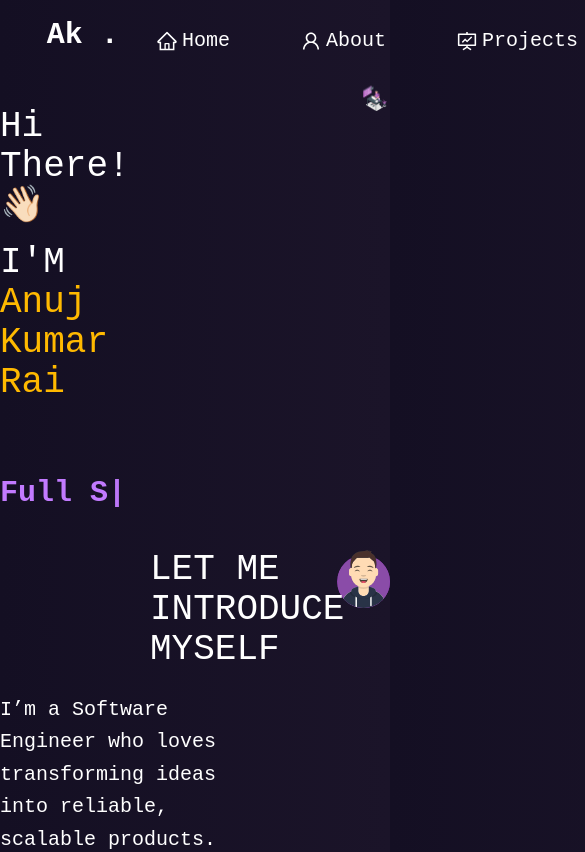
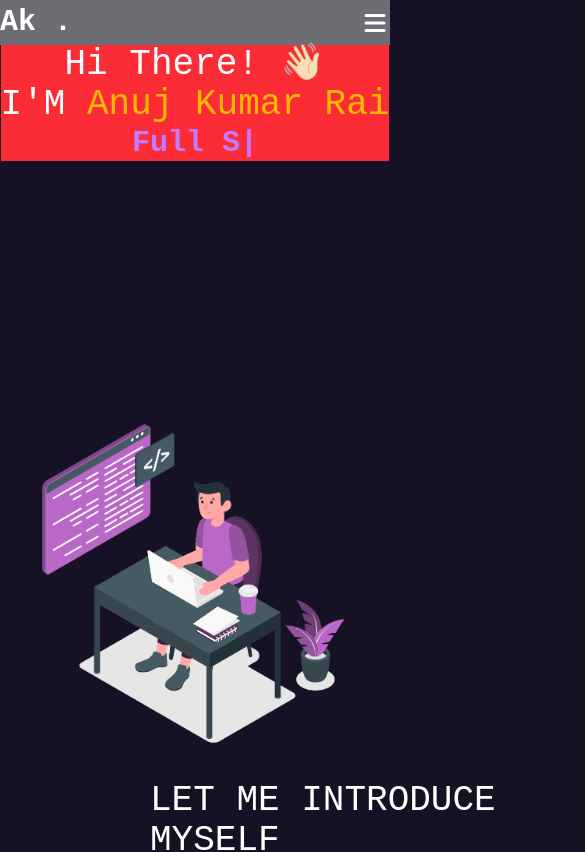
Before and after one commit to Anuj5588/anuj-kumar-rai-portfolio, a Next.js app: page / in a window 390 px wide. Shown: the top 852 px of the page, 585 px wide, since content can reach past the window. Built offline with nearby package versions, Linux system fonts and the light colour scheme.

Commit message:
started working on the responsiveness

```diff
--- a/app/component/Footer/footerLayout/page.js
+++ b/app/component/Footer/footerLayout/page.js
@@ -9,7 +9,7 @@ import { FaLinkedinIn } from "react-icons/fa";
 const Footer = () => {
   return (
     <>
-<div className='bg-[rgb(19,23,27)] px-[200px] flex justify-between  items-center h-[50px]'>
+<div className='bg-[rgb(19,23,27)] px-[200px] flex justify-between  items-center h-[50px] max-md:hidden'>
 
     <div className=''>Designed and Developed by Anuj Kumar Rai</div>
 
--- a/app/component/Hero/leftSection/upperSection/page.js
+++ b/app/component/Hero/leftSection/upperSection/page.js
@@ -42,8 +42,8 @@ const Uppersection
   return (
     <>
       {/* HERO SECTION */}
-      <section className=" flex flex-col justify-center">
-        <h6 className="text-white text-4xl">
+      <section className=" flex flex-col justify-center max-sm:bg-red-500 max-sm:items-center max-sm:">
+        <h6 className="text-white text-4xl ">
           Hi There!{" "}
           <span className="wave" role="img" aria-labelledby="wave">
             👋🏻
--- a/app/component/Hero/pages.js
+++ b/app/component/Hero/pages.js
@@ -7,7 +7,7 @@ import BottomRsection from './rightSection/bottomSection/page';
 const Hero = () => {
   return (
     <>
-   <div className="flex justify-center gap-[230px] ">
+   <div className="flex justify-center gap-[230px] max-md:flex-col max-md:items-center  max-md:justify-center ">
         <div className="mt-[12%]">
           <Uppersection />
         </div>
@@ -16,7 +16,7 @@ const Hero = () => {
           <Rightsection />
         </div>
       </div>
-      <div className='flex justify-center gap-[100px] mt-[10%] '>
+      <div className='flex justify-center gap-[100px] mt-[10%] max-md:flex-col max-md:items-center max-md:justify-center '>
         <Bottomsection/>
         <BottomRsection/>
       </div>
--- a/app/component/Navbar/page.js
+++ b/app/component/Navbar/page.js
@@ -1,54 +1,79 @@
+"use client"
 
 import { navItems } from '@/public/jsonData/page'
 import styles from "./page.module.css";
-import {
-  AiFillStar,
-} from "react-icons/ai";
+import { AiFillStar } from "react-icons/ai";
 import { CgGitFork } from "react-icons/cg";
-import Link from 'next/link';
+import { HiMenu, HiX } from "react-icons/hi";
+import Link from 'next/link'
+import { useState } from "react";
 
 const Navbar = () => {
-
+  const [open, setOpen] = useState(false);
 
   return (
     <>
-    <span className='text-white text-[30px] flex mt-4 gap-4 font-extrabold text-2xl ml-[12%] font-mono'>Ak .</span>
-    <div className='flex  gap-[70px] -mt-[30px]  ml-[40%]'>
+      {/* Top bar */}
+      <div className="flex items-center justify-between w-full mt-4 max-md:bg-[#6e6d74] max-md:m-0 max-md:-pr-0 ">
 
-
-     {navItems.map((item, index) => (
-
-      <Link href={item.path} key={index}>
-      <h1> {console.log(item.path)}</h1>
-  <span
-    key={index}
-    className="group relative inline-flex items-center gap-1 text-white text-[20px] font-mono cursor-pointer"
-  >
-    <span className="text-[22px]">
-      <item.icon />
+        {/* Logo */}
+        <span className="text-white text-[30px] font-extrabold font-mono ">
+          Ak .
         </span>
 
+        {/* Desktop Menu */}
+        <div className="hidden md:flex gap-[60px] items-center">
+          {navItems.map((item, index) => (
+            <Link href={item.path} key={index}>
+              <span className="group relative inline-flex items-center gap-2 text-white text-[20px] font-mono cursor-pointer">
+                <item.icon className="text-[22px]" />
                 <span>{item.label}</span>
 
                 {/* underline */}
-    <span
-      className="absolute -bottom-2 left-0 h-[3px] w-0 bg-purple-500 rounded-full
-                 transition-all duration-300 group-hover:w-full
-                 shadow-[0_0_10px_rgba(168,85,247,0.9)]"
-    ></span>
+                <span className="absolute -bottom-2 left-0 h-[3px] w-0 bg-purple-500 rounded-full transition-all duration-300 group-hover:w-full" />
               </span>
             </Link>
           ))}
 
+          <span className={`${styles.hello} flex gap-4`}>
+            <CgGitFork className="text-white text-[25px]" />
+            <AiFillStar className="text-white text-[25px]" />
+          </span>
+        </div>
 
-   <span className={`${styles.hello} flex justify-around items-center w-[8%] `}>
-    <span className='text-[25px] font-mono text-white' ><CgGitFork/></span>
-      <span  className='text-[25px] font-mono text-white'><AiFillStar/></span>
+        {/* Burger Icon (max-md) */}
+        <button
+          onClick={() => setOpen(!open)}
+          className="md:hidden text-white text-[30px]"
+        >
+          {open ? <HiX /> : <HiMenu />}
+        </button>
+      </div>
+
+      {/* Mobile Menu */}
+      {open && (
+        <div className="md:hidden  items-center  flex flex-col gap-6 bg-[#6e6d74]  ">
+          {navItems.map((item, index) => (
+            <Link
+              href={item.path}
+              key={index}
+              onClick={() => setOpen(false)}
+            >
+              <span className="flex items-center gap-3 text-white text-[20px] font-mono">
+                <item.icon />
+                {item.label}
               </span>
+            </Link>
+          ))}
 
+          <div className={`${styles.hello} flex gap-6`}>
+            <CgGitFork className="text-white text-[25px]" />
+            <AiFillStar className="text-white text-[25px]" />
           </div>
+        </div>
+      )}
     </>
-  )
-}
+  );
+};
 
-export default Navbar
+export default Navbar;
--- a/app/globals.css
+++ b/app/globals.css
@@ -22,9 +22,16 @@
 
 body {
   margin: 0;
-  iframe::-webkit-scrollbar { display: none; }
+
   font-family: "PT Mono", monospace !important;
   -webkit-font-smoothing: antialiased;
   -moz-osx-font-smoothing: grayscale;
-  background-image: linear-gradient(to left, rgb(27 20 41), rgb(20 15 35));
+ background-color: #171126;
 }
+
+
+* {
+  margin: 0;
+  padding: 0;
+  box-sizing: border-box;
+}
--- a/app/layout.js
+++ b/app/layout.js
@@ -9,7 +9,7 @@ import Link from "next/link";
 export default function RootLayout({ children }) {
   return (
     <html lang="en">
-      <body className="min-h-screen flex flex-col ">
+      <body className=" flex flex-col ">
 
         {/* Navbar */}
         <Navbar />
--- a/app/page.js
+++ b/app/page.js
@@ -9,10 +9,13 @@ import Contactsection from "./component/Footer/page";
 export default function Home() {
   return (
     <>
+    <div className="">
       <Particle />
       <Hero/>
       <Contactsection/>
 
+      </div>
+
     </>
   );
 }
```
Lines whose indentation alone changed are shown as unchanged.
